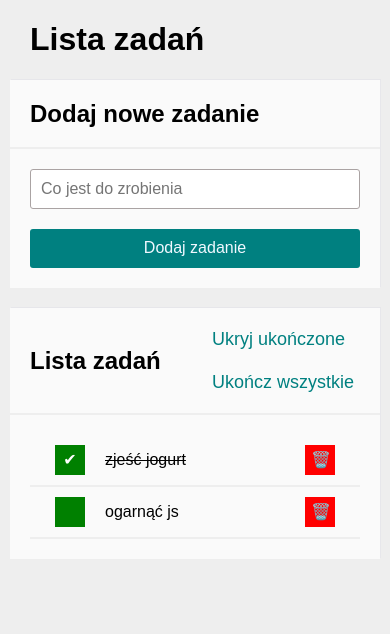
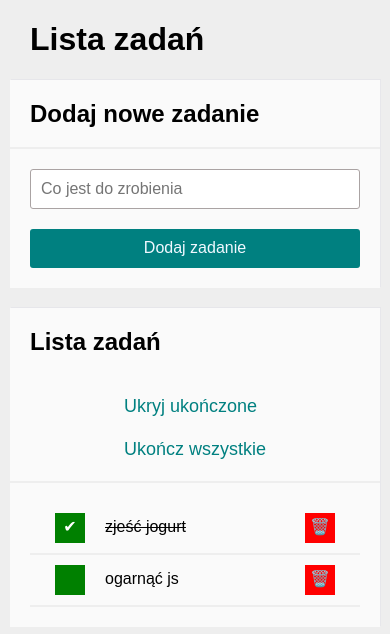
Before and after one commit to Alekzann/task-list-react, a React (Create React App) app: page / in a window 390 px wide. Shown: the top 634 px of the page. Built offline with nearby package versions, Linux system fonts and the light colour scheme.

Commit message:
buttons positions corrected

```diff
--- a/src/Buttons/style.css
+++ b/src/Buttons/style.css
@@ -1,23 +1,30 @@
+.buttons {
+
+    justify-content: space-between;
+    align-items: center;
+
+}
+
 .buttons__button {
     border: none;
     background: transparent;
     font-size: 18px;
     color: hsl(180, 100%, 25%);
     transition: 0.3s;
-    margin-right: 20px;
+    margin: 20px;
 }
+
+@media(max-width: 767px) {
+    .buttons__button {
+        display: grid;
+    }
+}
+
 
 .buttons__button:hover {
     color: rgba(0, 128, 128, 0.80);
 }
 
-.buttons__button:disabled{
+.buttons__button:disabled {
     color: hsl(180, 3%, 71%);
 }
-
-@media(max-width: 767px){
-    .buttons__button{
-        display: grid;
-        grid-template-columns: 1fr;
-        margin: 20px;
-}}
--- a/src/Section/style.css
+++ b/src/Section/style.css
@@ -3,10 +3,6 @@
     margin-bottom: 20px;
     background-color: rgba(255, 255, 255, 0.742);
     box-shadow: 1px -1px 0px 0px rgba(227, 227, 232, 0.62);
-}
-
-.section__title--left {
-    padding-left: 20px;
 }
 
 .section__body {
@@ -15,6 +11,7 @@
 
 .section__title {
     padding-left: 20px;
+    justify-self: flex-start;
 }
 
 .section__header {
@@ -22,4 +19,12 @@
     justify-content: space-between;
     align-items: center;
     border-bottom: 2px solid #eee;
+
 }
+
+@media(max-width: 767px){
+    .section__header{
+        display: grid;
+        grid-template-columns: 1fr;
+        justify-items: center;
+}}
--- a/src/Tasks/index.js
+++ b/src/Tasks/index.js
@@ -12,8 +12,7 @@ const Tasks = ({tasks, hideDoneTasks}) => (
        		<span className={`${task.done ? "section__item--done" : ""}`}>
 		 		{task.content}
 			</span>
-			<button className="section__buttonRemove">🗑️
-			</button>
+			<button className="section__buttonRemove">🗑️</button>
       </li>
     ))}
   </ul>
--- a/src/Tasks/style.css
+++ b/src/Tasks/style.css
@@ -69,6 +69,9 @@
     background-position: center;
     background-repeat: no-repeat;
     border-style: none;
+    display: flex;
+    justify-content:center;
+    align-items: center;
     width: 30px;
     height: 30px;
     order: 1;
```
